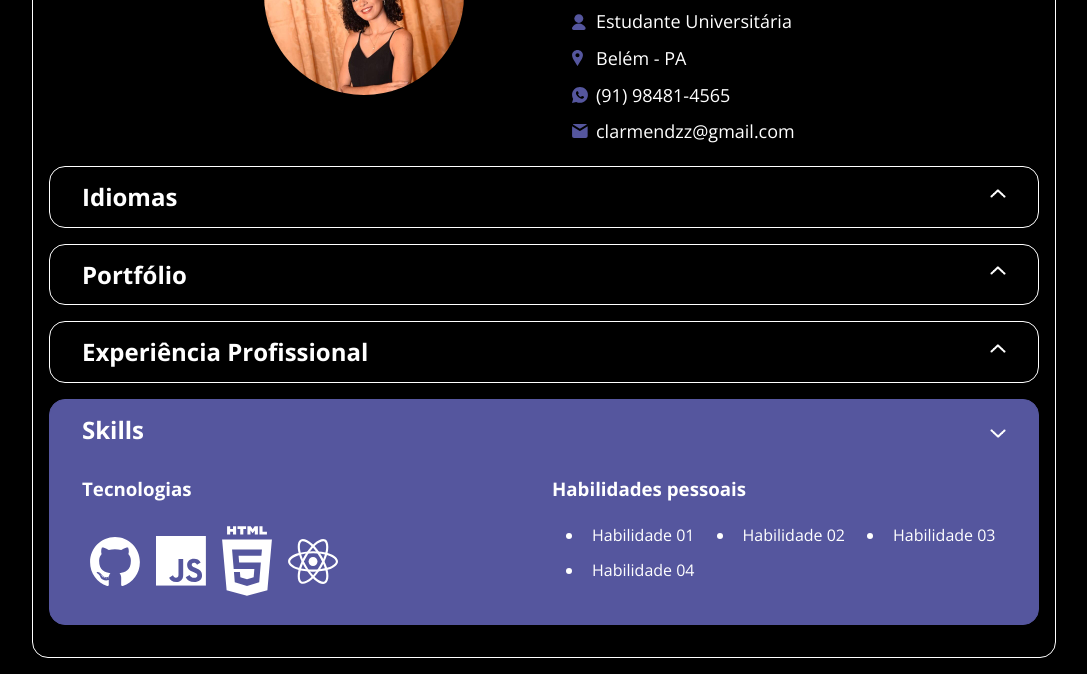
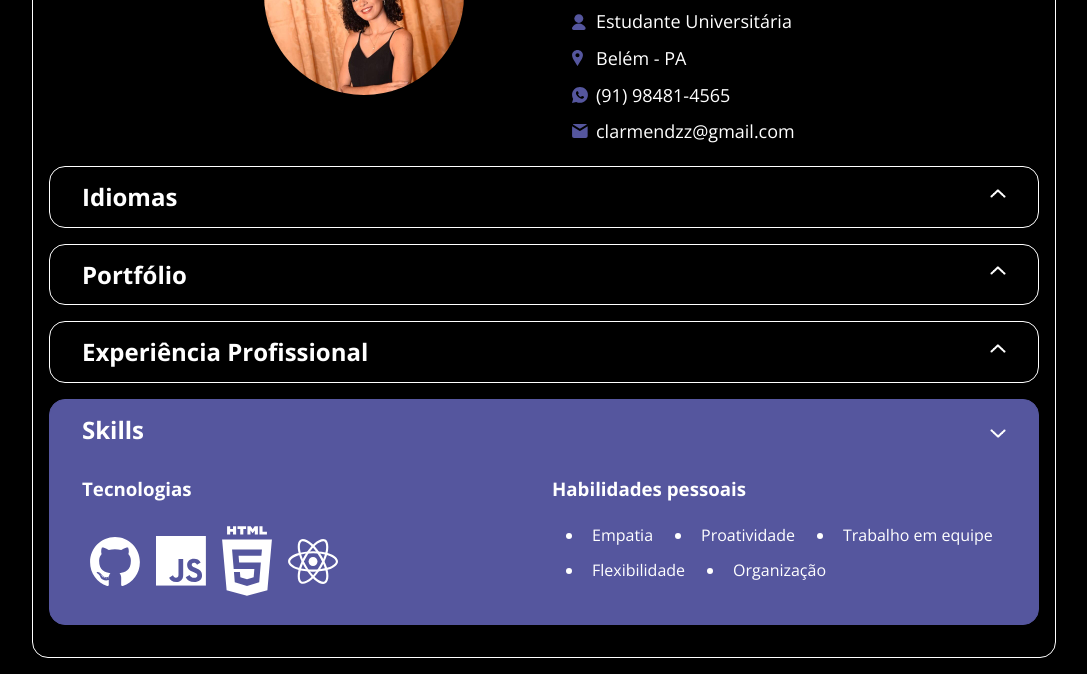
Before and after one commit to Claricez/Portf-lio-Trilha-JS-DIO, a plain HTML site: page index.html in a window 1280 px wide. Both pictures are taken after a click on the button "Skills". Shown: the part 193-867 px from the top of the page, without its empty margins (96-1183 px from the left). Drawn offline with nearby package versions, Linux system fonts and the light colour scheme.

Commit message:
update: hardskills

```diff
--- a/assets/js/api.js
+++ b/assets/js/api.js
@@ -1,6 +1,6 @@
 async function fecthProfileData() {
   const url =
-    "https://raw.githubusercontent.com/Claricez/Portf-lio-Trilha-JS-DIO/main/data/profile.json?token=GHSAT0AAAAAACVFNBIJBPBN4BJUGPSHCROSZVIBQZQ";
+    "https://raw.githubusercontent.com/Claricez/Portf-lio-Trilha-JS-DIO/main/data/profile.json?token=GHSAT0AAAAAACVFNBII2NRMLB3NRGBFL35GZVIB6SA";
   const fetching = await fetch(url);
   return await fetching.json();
 }
--- a/assets/js/main.js
+++ b/assets/js/main.js
@@ -19,7 +19,15 @@ function updateProfileInfo(profileData) {
   email.innerHTML = profileData.email;
 }
 
+function updateSoftSkills(profileData) {
+  const softSkills = document.getElementById("profile.skills.softSkills");
+
+  softSkills.innerHTML = profileData.skills.softSkills
+    .map((skill) => `<li>${skill}</li>`)
+    .join("");
+}
 (async () => {
   const profileData = await fecthProfileData();
   updateProfileInfo(profileData);
+  updateSoftSkills(profileData);
 })();
--- a/data/profile.json
+++ b/data/profile.json
@@ -12,29 +12,29 @@
         "logo": "https://raw.githubusercontent.com/digitalinnovationone/js-developer-portfolio/main/data/imgs/nodejs.png"
       },
       {
-        "name": "Java",
-        "logo": "https://raw.githubusercontent.com/digitalinnovationone/js-developer-portfolio/main/data/imgs/java.png"
+        "name": "JavaScript",
+        "logo": "https://raw.githubusercontent.com/digitalinnovationone/js-developer-portfolio/main/data/imgs/js.png"
       },
       {
-        "name": "Angular",
-        "logo": "https://raw.githubusercontent.com/digitalinnovationone/js-developer-portfolio/main/data/imgs/angular.png"
+        "name": "CSS",
+        "logo": "https://raw.githubusercontent.com/digitalinnovationone/js-developer-portfolio/main/data/imgs/css.png"
       },
       {
         "name": "React",
         "logo": "https://raw.githubusercontent.com/digitalinnovationone/js-developer-portfolio/main/data/imgs/react.png"
       },
       {
-        "name": "Mongodb",
-        "logo": "https://raw.githubusercontent.com/digitalinnovationone/js-developer-portfolio/main/data/imgs/mongodb.png"
+        "name": "GitHub",
+        "logo": "https://raw.githubusercontent.com/digitalinnovationone/js-developer-portfolio/main/data/imgs/github.png"
       },
       {
-        "name": "Postgresql",
-        "logo": "https://raw.githubusercontent.com/digitalinnovationone/js-developer-portfolio/main/data/imgs/postgresql.png"
+        "name": "HTML",
+        "logo": "https://raw.githubusercontent.com/digitalinnovationone/js-developer-portfolio/main/data/imgs/html.png"
       }
     ],
     "softSkills": [
       "Empatia",
-      "Liderança",
+      "Proatividade",
       "Trabalho em equipe",
       "Flexibilidade",
       "Organização"
--- a/index.html
+++ b/index.html
@@ -111,11 +111,12 @@
 
           <section class="personal">
             <h3>Habilidades pessoais</h3>
-            <ul id="profile.skills.softskills">
-                <li>Habilidade 01</li>
-                <li>Habilidade 02</li>
-                <li>Habilidade 03</li>
-                <li>Habilidade 04</li>
+            <ul id="profile.skills.softSkills">
+                <li>Loading...</li>
+                <li>Loading...</li>
+                <li>Loading...</li>
+
+
             </ul>
           </section>
         </div>
```
